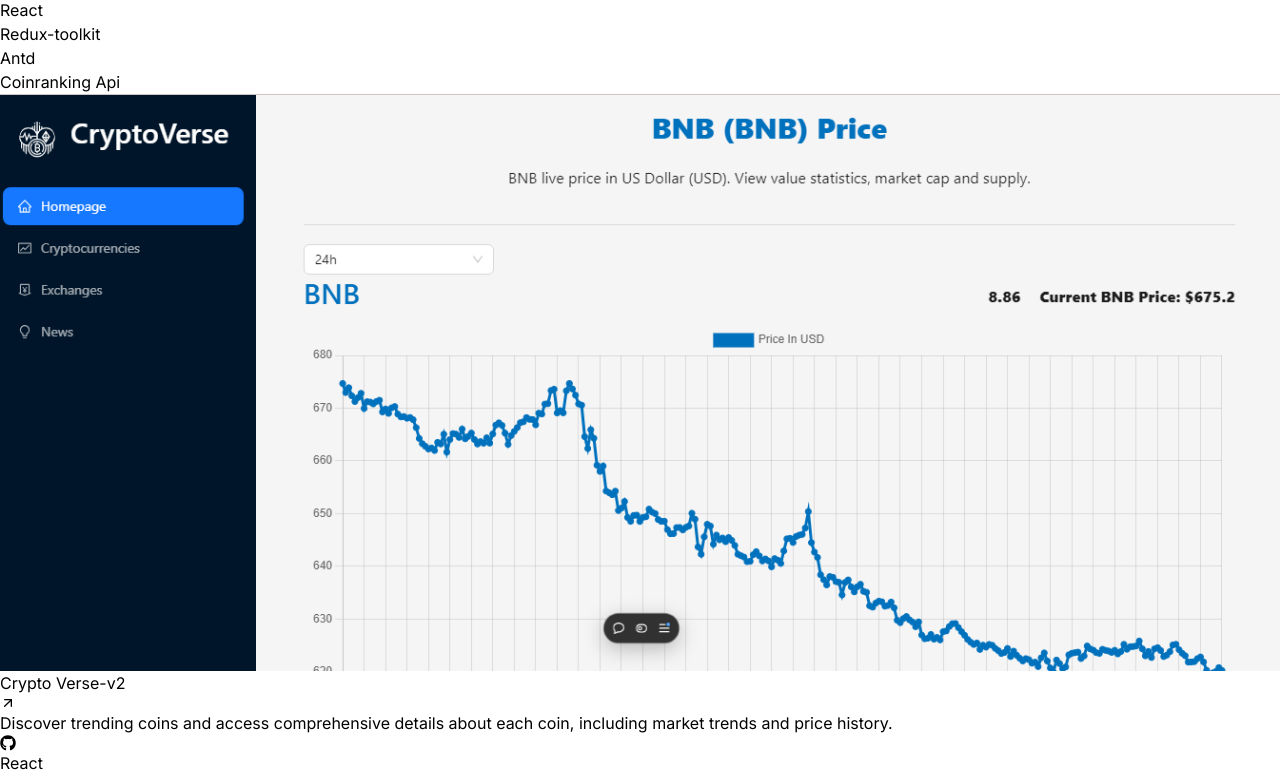
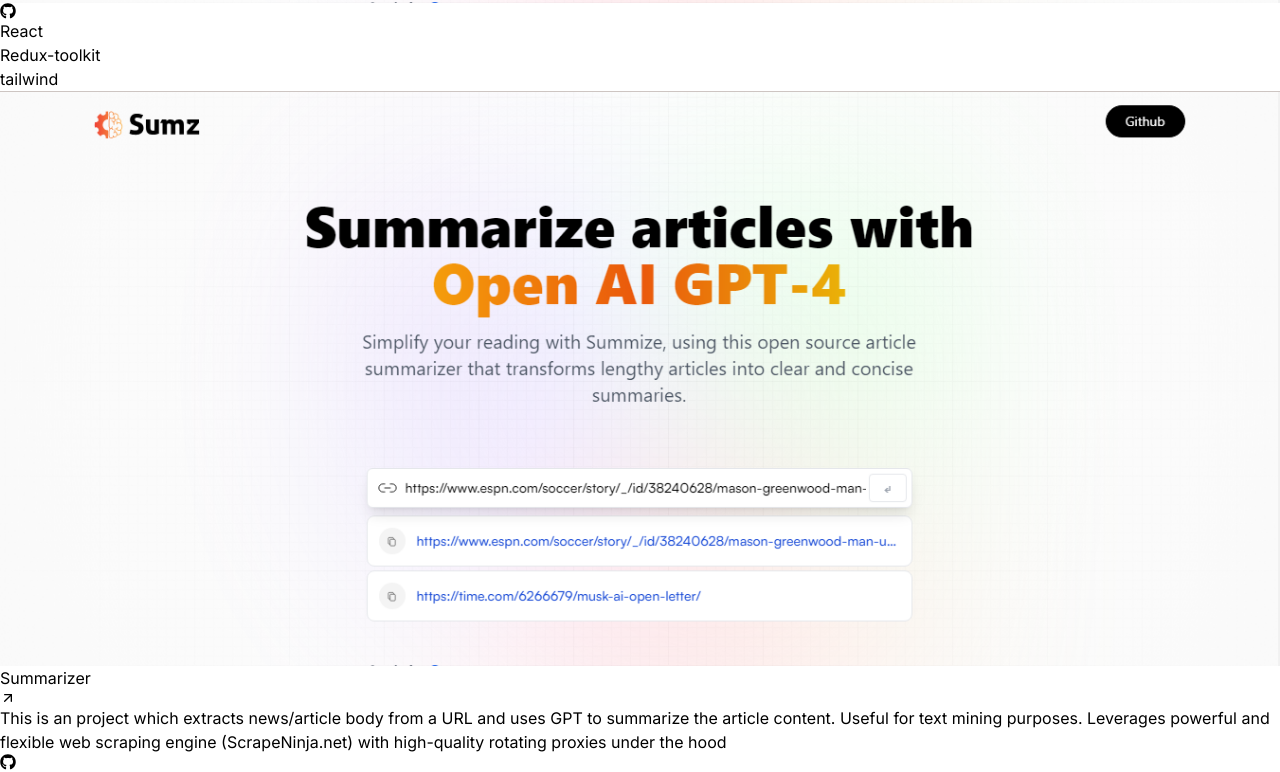
Before and after one commit to Azikenp/portfolio-v2, a React (Vite) app: page / in a window 1280 px wide. Shown: the part 3592-4364 px from the top of the page. Built offline with nearby package versions, Linux system fonts and the light colour scheme.

Commit message:
new project

```diff
--- a/src/data.js
+++ b/src/data.js
@@ -6,6 +6,14 @@
     liveSite: "https://travvvel.vercel.app/",
     codeSite: "https://github.com/Azikenp/travel_app",
     tools: ["Next js", "typescript", "tailwind"],
+  },
+  {
+    src: "./assets/summarizer.PNG",
+    title: "Summarizer",
+    text: "This is an project which extracts news/article body from a URL and uses GPT to summarize the article content. Useful for text mining purposes. Leverages powerful and flexible web scraping engine (ScrapeNinja.net) with high-quality rotating proxies under the hood",
+    liveSite: "https://summarizer-001.vercel.app/",
+    codeSite: "https://github.com/Azikenp/AI-summarizer.git",
+    tools: ["React", "Redux-toolkit", "tailwind"],
   },
   {
     src: "./assets/crypto-verse-v2.PNG",
```
Also changed, not shown: public/assets/summarizer.PNG (added).
